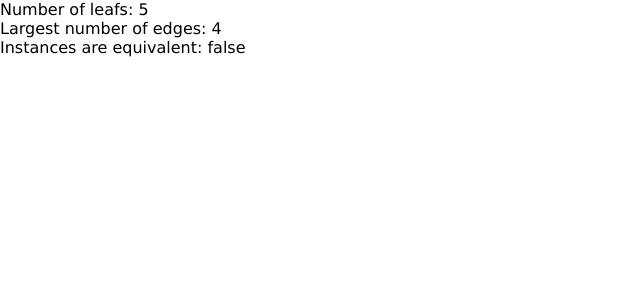
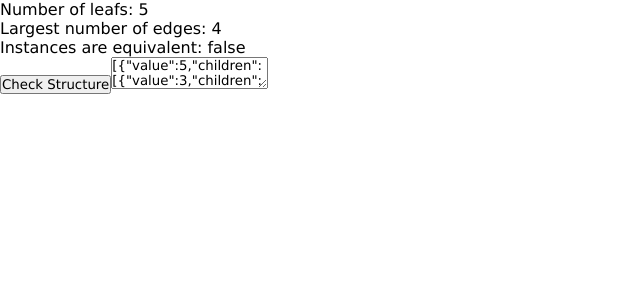
Before and after one commit to michudud/Binary-Tree-Calculations, a React (Vite) app: page / in a window 1280 px wide. Shown: the top 300 px of the page, without its empty margins (0-640 px from the left). Built offline with nearby package versions, Linux system fonts and the light colour scheme.

Commit message:
handle text area change

```diff
--- a/src/components/App.jsx
+++ b/src/components/App.jsx
@@ -1,4 +1,4 @@
-import React from "react";
+import React, { useRef, useState } from "react";
 import { createRoot } from "react-dom/client";
 import LeafCounter from "./LeafCounter";
 import EdgeCounter from "./EdgeCounter";
@@ -6,11 +6,23 @@ import EquivalentChecker from "./EquivalentChecker";
 import { exampleStructure } from "./data_structures/example_structure";
 
 const App = () => {
+  const [currDataStructure, setCurrDataStructure] = useState(exampleStructure);
+  const textAreaRef = useRef();
+  const handleClick = () => {
+    const structure = JSON.parse(textAreaRef.current.value);
+    setCurrDataStructure(structure);
+  };
+
   return (
     <div className="App">
-      <LeafCounter dataStructure={exampleStructure} />
-      <EdgeCounter dataStructure={exampleStructure} />
-      <EquivalentChecker dataStructure={exampleStructure} />
+      <LeafCounter dataStructure={currDataStructure} />
+      <EdgeCounter dataStructure={currDataStructure} />
+      <EquivalentChecker dataStructure={currDataStructure} />
+      <button onClick={handleClick}>Check Structure</button>
+      <textarea
+        ref={textAreaRef}
+        defaultValue={JSON.stringify(currDataStructure)}
+      ></textarea>
     </div>
   );
 };
```
